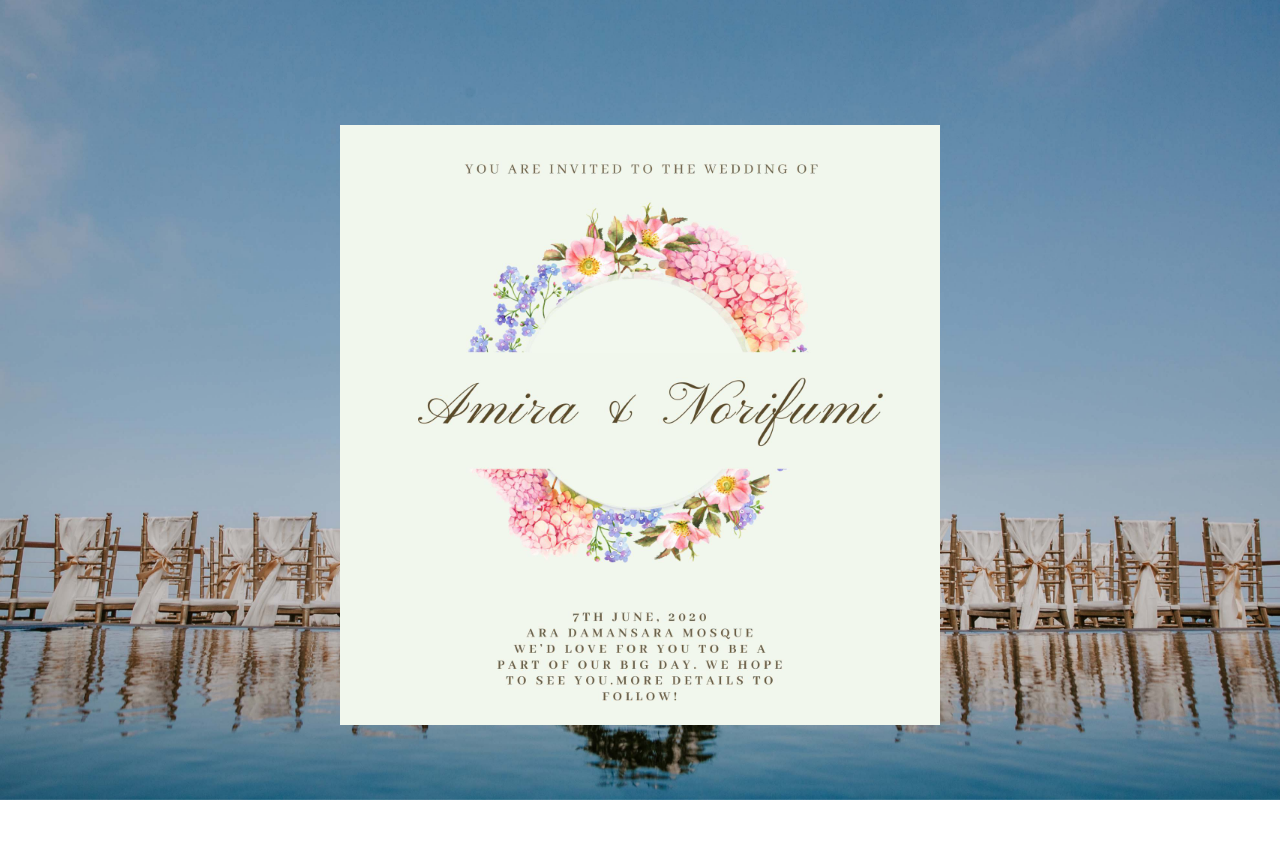
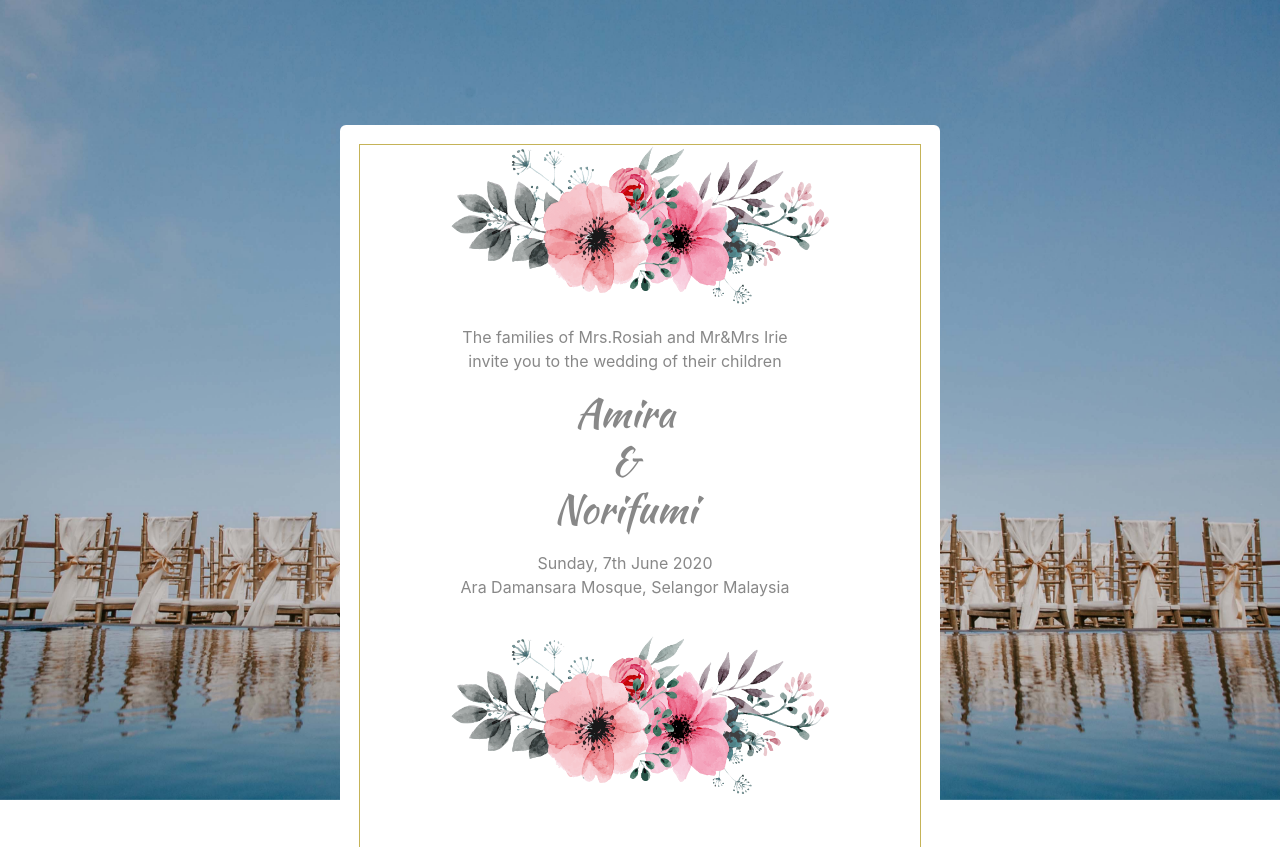
Before and after one commit to norifumi92/wedding_project, a Django app: page /wedding in a window 1280 px wide. Shown: the top 847 px of the page. Run offline with Django 3.2, Linux system fonts and the light colour scheme; some libraries are stand-ins or nearby versions.

Commit message:
brought back the original content in wedding.html

```diff
--- a/my_app/static/style.css
+++ b/my_app/static/style.css
@@ -95,14 +95,17 @@
     }
     .scroll-bg-letter {
         width:100%;
+        outline: 1px solid 	#C5B358;
         outline-offset: -20px;
         max-width: 600px;
         margin-top: 10%;
         margin-left: auto;
         margin-right: auto;
         position: relative;
-        height: auto;
+        height: 800px;
         border-radius: 6px;
+        color: #888888;
+        background-color: white;
     }
     .letter-padding {
         position: relative;
--- a/my_app/templates/wedding.html
+++ b/my_app/templates/wedding.html
@@ -19,7 +19,21 @@
 <body>
     <div class="container-fluid fixed-bg">
         <div class="scroll-bg-letter">
-            <img class="letter-image" src="{% static 'img/thumbnail.jpg' %}"/>
+                        <div class="row justify-content-center letter-padding">
+            </div>
+            <div class="row justify-content-center letter-header">
+                <p>The families of Mrs.Rosiah and Mr&Mrs Irie<br>
+                invite you to the wedding of their children<br></p>
+            </div>
+            <div class="row justify-content-center letter-section">
+                <h1>Amira<br>&<br>Norifumi</h1>
+            </div>
+            <div class="row justify-content-center letter-header">
+                <p>Sunday, 7th June 2020<br>
+                    Ara Damansara Mosque, Selangor Malaysia</p>
+            </div>
+            <div class="row justify-content-center letter-padding">
+            </div>
         </div>
         <div class="scroll-bg">
         <div class="frame-wrapper__video">
```
